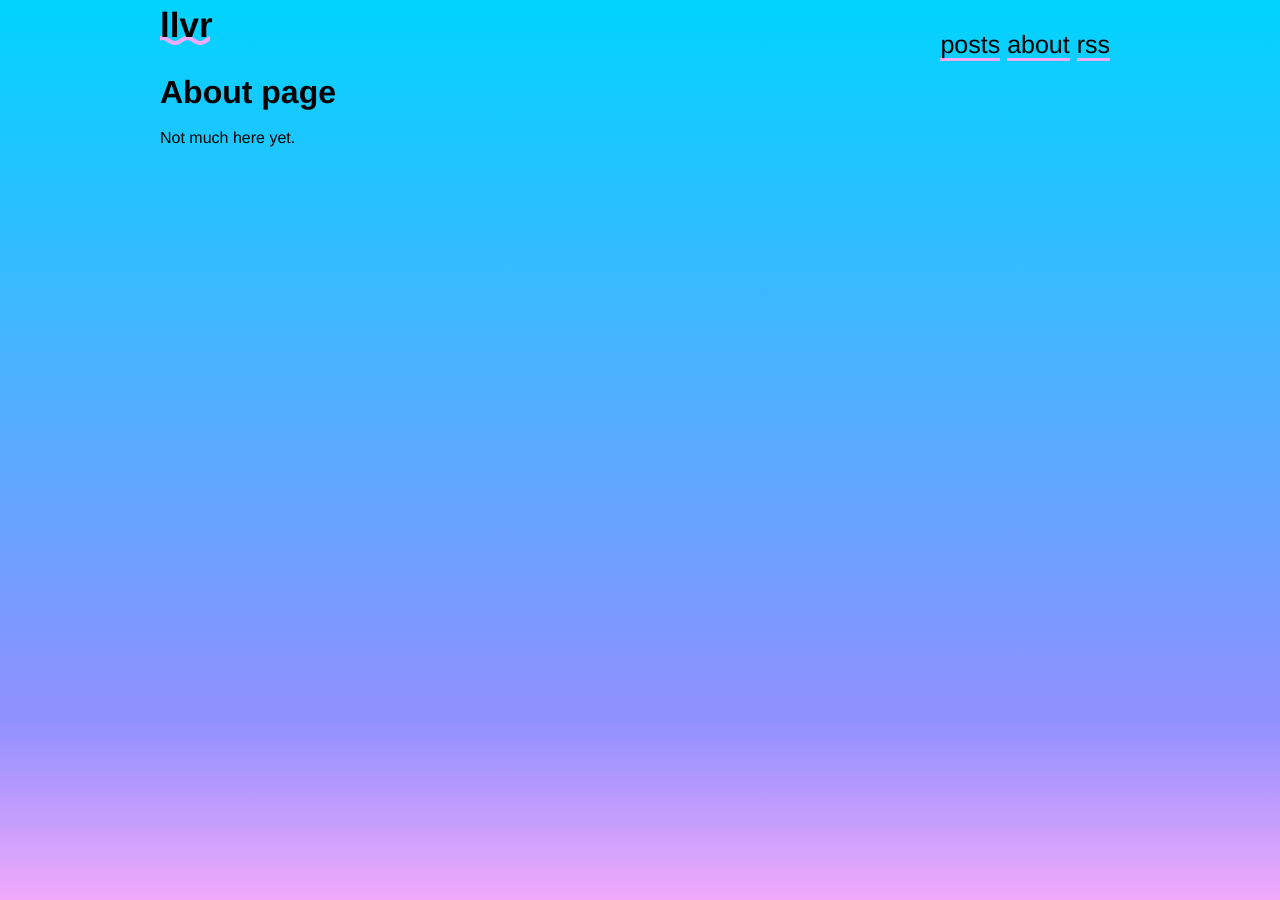
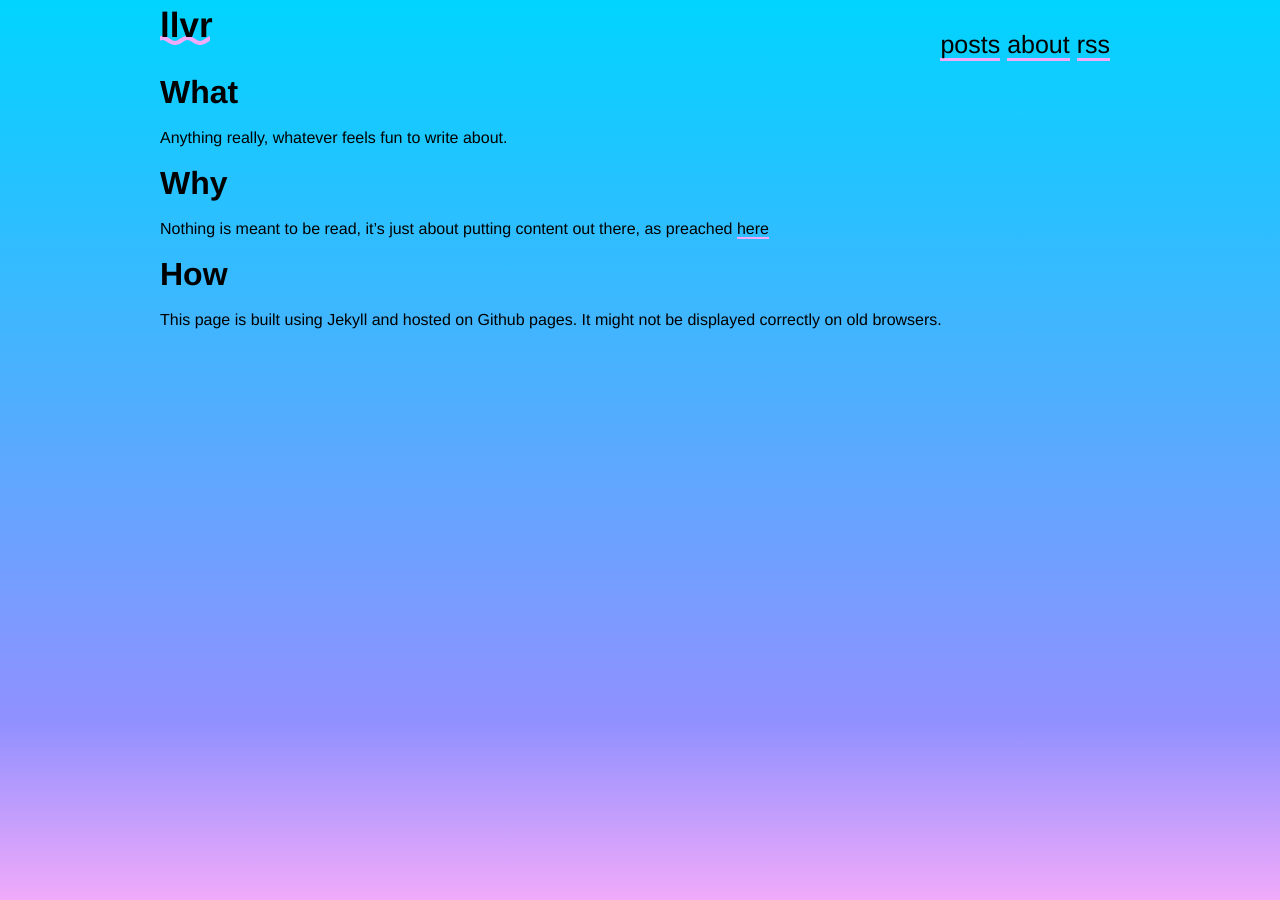
Before and after one commit to 2ar0n/2ar0n.github.io, a Jekyll site: the page built from about.md, in a window 1280 px wide. Built offline with Jekyll 4.4.1, drawn with Linux system fonts in a browser that asks for light colours.

Commit message:
Edited about page.

```diff
--- a/about.md
+++ b/about.md
@@ -3,6 +3,14 @@ layout: default
 title: About
 ---
 
-# About page
+# What
 
-Not much here yet.
+Anything really, whatever feels fun to write about.
+
+# Why
+
+Nothing is meant to be read, it's just about putting content out there, as preached [here](https://www.preetamnath.com/blog/why-you-should-write)
+
+# How
+
+This page is built using Jekyll and hosted on Github pages. It might not be displayed correctly on old browsers.
```
